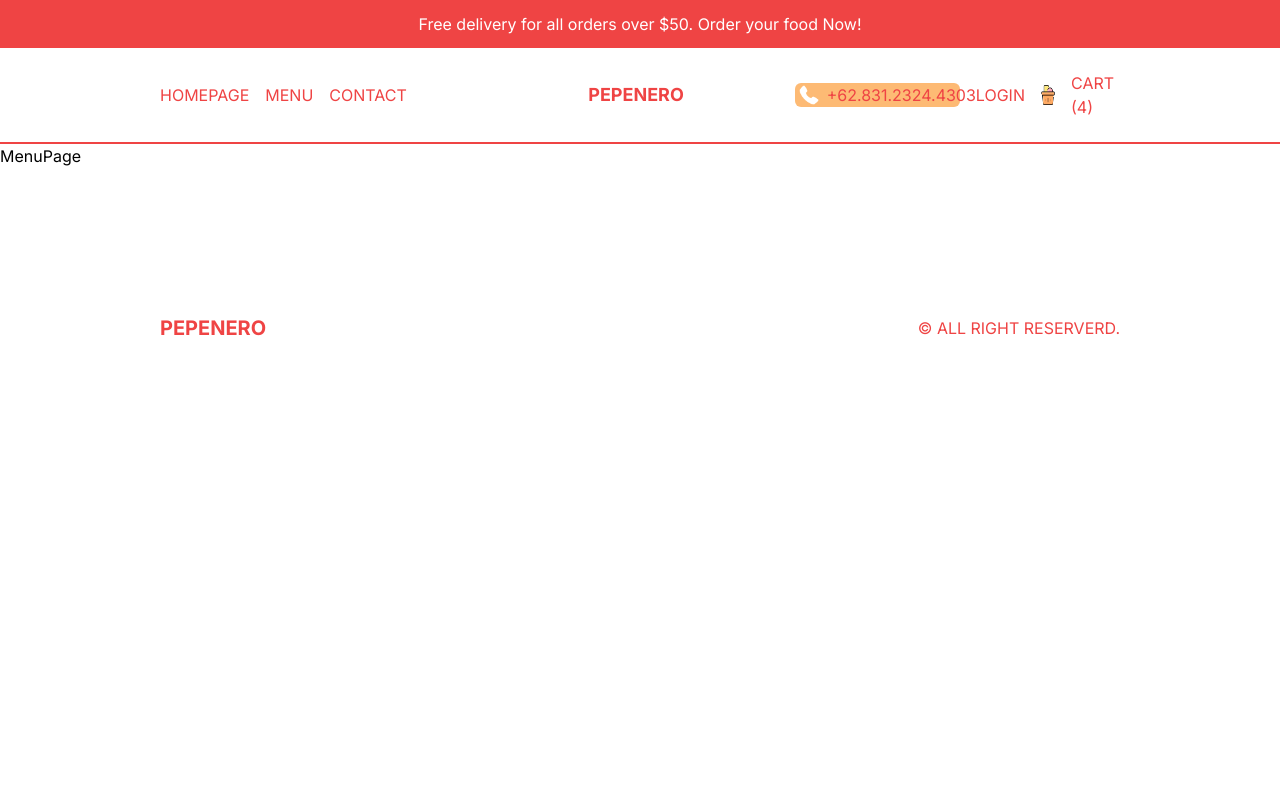
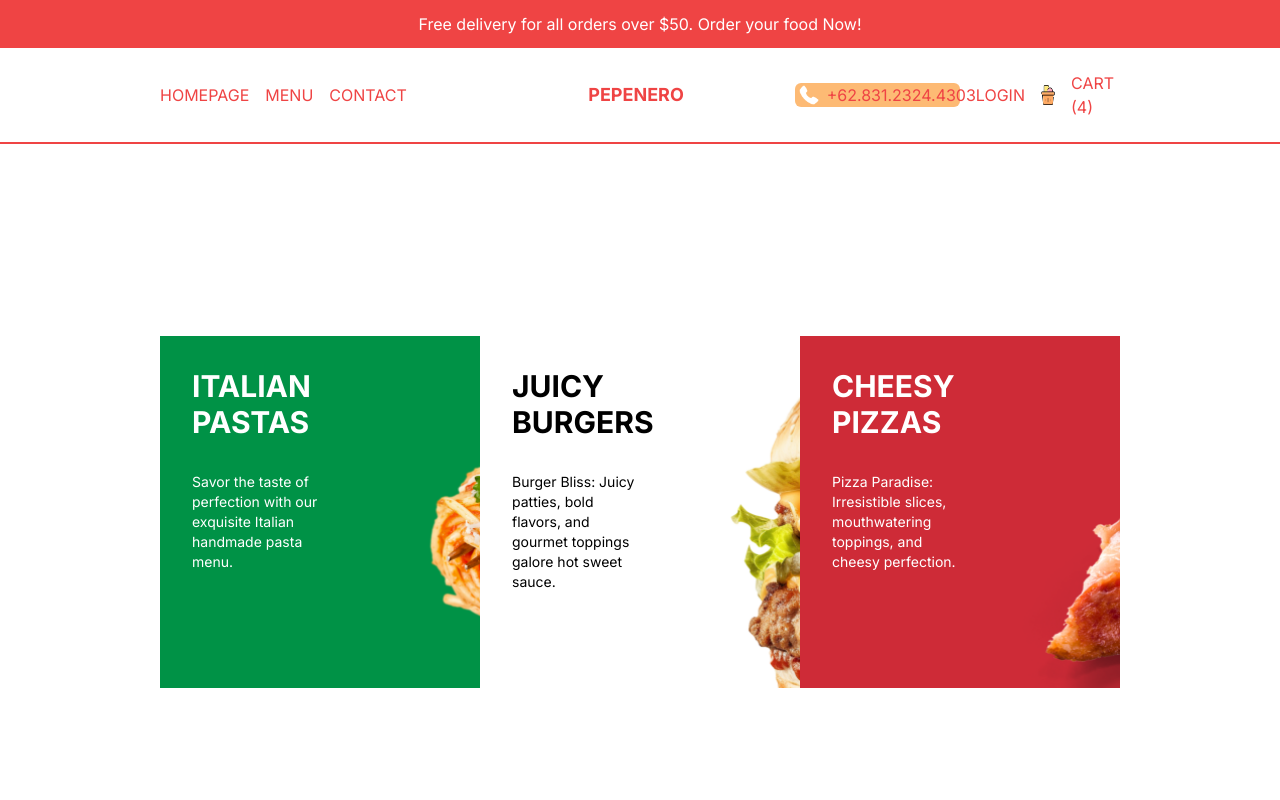
Before and after one commit to yogimp/Pepenero, a Next.js app: page /menu in a window 1280 px wide. Shown: the top 800 px of the page. Built offline with nearby package versions, Linux system fonts and the light colour scheme.

Commit message:
Adding Category page

```diff
--- a/src/app/menu/page.tsx
+++ b/src/app/menu/page.tsx
@@ -1,9 +1,21 @@
+import { menu } from '@/data'
+import Link from 'next/link'
 import React from 'react'
 
 const MenuPage = () => {
     return (
-        <div>
-            MenuPage
+        <div className="p-4 lg:px-20 xl:px-40 h-[calc(100vh-6rem)] md:h-[calc(100vh-4rem)] flex flex-col md:flex-row items-center">
+            {
+                menu.map(category => (
+                    <Link href={`/menu/${category.slug}`} key={category.id} className='w-full h-1/3 bg-cover p-8 md:h-1/2' style={{ backgroundImage: `url(${category.img})` }}>
+                        <div className={`text-${category.color} w-1/2`}>
+                            <h1 className='font-bold text-3xl uppercase'>{category.title}</h1>
+                            <p className='text-sm my-8'>{category.desc}</p>
+                            <button className={`hidden 2xl:block bg-${category.color} text-${category.color === "black" ? "white" : "red-500"} py-2 px-4 rounded-md`}>Explore</button>
+                        </div>
+                    </Link>
+                ))
+            }
         </div>
     )
 }
--- a/src/data.ts
+++ b/src/data.ts
@@ -374,7 +374,7 @@
     id: 2,
     slug: "burgers",
     title: "Juicy Burgers",
-    desc: "Burger Bliss: Juicy patties, bold flavors, and gourmet toppings galore.",
+    desc: "Burger Bliss: Juicy patties, bold flavors, and gourmet toppings galore hot sweet sauce.",
     img: "/temporary/m2.png",
     color: "black",
 },
```
